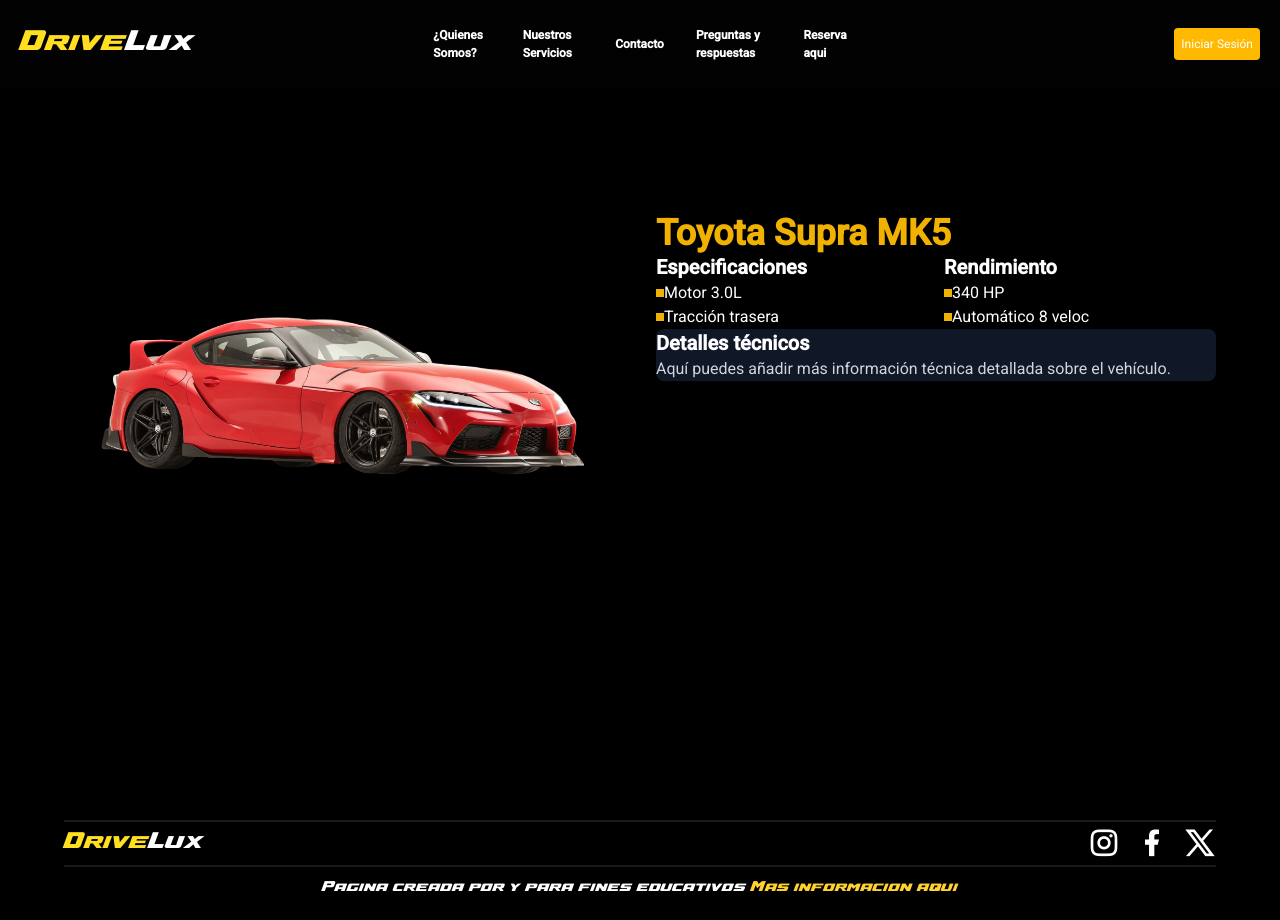
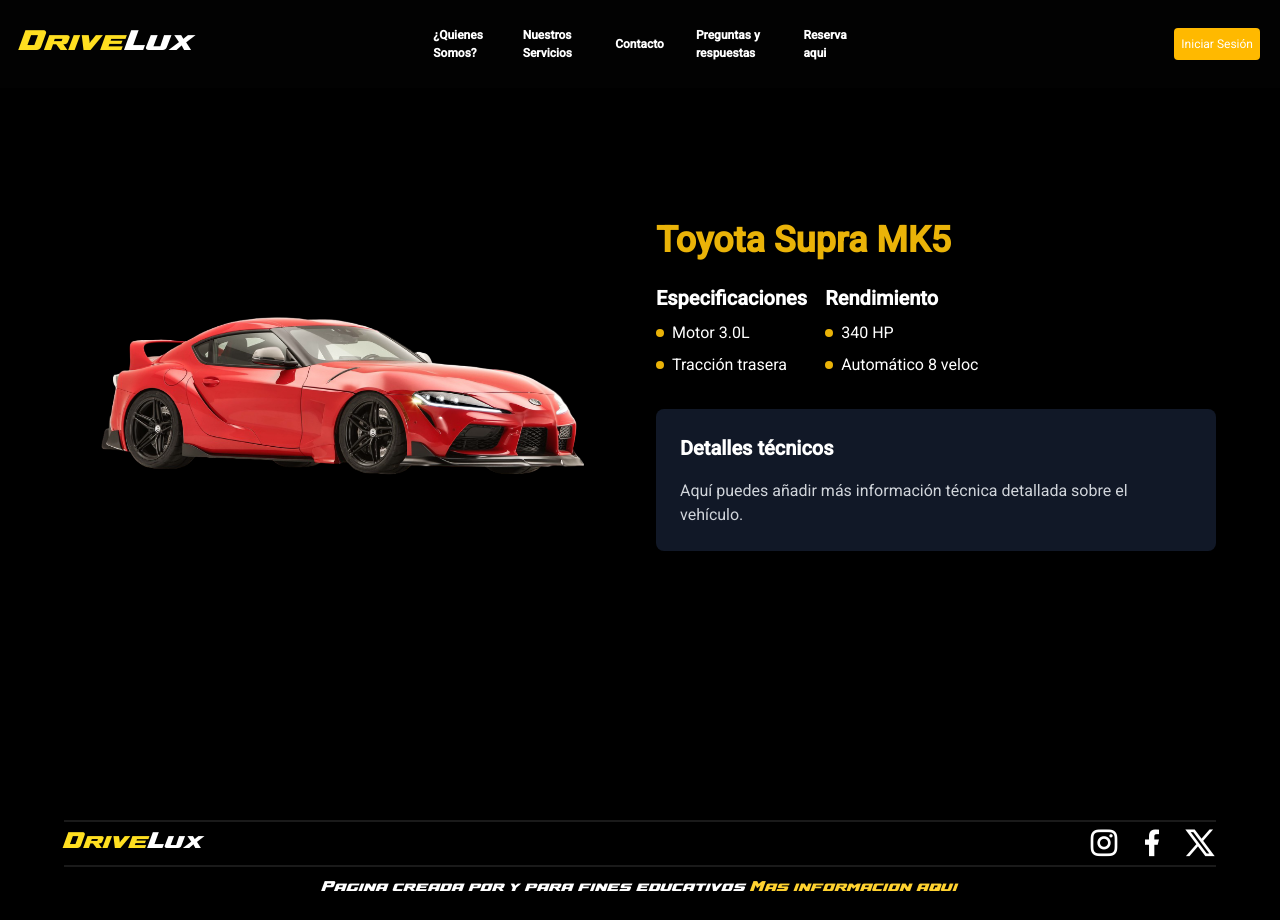
Before and after one commit to abrambarrientos/DriveLux, an Angular app: page /carros/1 in a window 1280 px wide. Built offline with nearby package versions, Linux system fonts and the light colour scheme.

Commit message:
feat: Refactor CarroDetalle component styles and structure for improved layout and readability

```diff
--- a/src/app/components/carro-detalle/carro-detalle.component.css
+++ b/src/app/components/carro-detalle/carro-detalle.component.css
@@ -0,0 +1,111 @@
+/* carro-detalle.component.css */
+.car-detail-container {
+    background-color: black;
+    color: white;
+    height: 100%;
+    width: 100%;
+    display: flex;
+    align-items: center;
+    justify-content: center;
+    padding: 32px; /* p-8 equivalente */
+  }
+
+  .car-detail-wrapper {
+    max-width: 72rem; /* max-w-6xl equivalente */
+    margin: 0 auto;
+  }
+
+  .car-detail-grid {
+    display: grid;
+    grid-template-columns: 1fr;
+    gap: 32px; /* gap-8 equivalente */
+  }
+
+  @media (min-width: 768px) {
+    .car-detail-grid {
+      grid-template-columns: repeat(2, 1fr);
+    }
+  }
+
+  .car-image-container {
+    border-radius: 8px; /* rounded-lg equivalente */
+    overflow: hidden;
+  }
+
+  .car-image {
+    width: 100%;
+    height: auto;
+    object-fit: cover;
+  }
+
+  .car-details {
+    display: flex;
+    flex-direction: column;
+    justify-content: flex-start;
+    align-items: flex-start;
+  }
+
+  .car-title {
+    font-size: 2.25rem; /* text-4xl equivalente */
+    font-weight: bold;
+    margin-bottom: 16px; /* mb-4 equivalente */
+    color: #eab308; /* text-yellow-500 equivalente */
+  }
+
+  .specs-grid {
+    display: grid;
+    grid-template-columns: repeat(2, 1fr);
+    gap: 16px; /* gap-4 equivalente */
+    margin-bottom: 32px; /* mb-8 equivalente */
+  }
+
+  .specs-title {
+    font-size: 1.25rem; /* text-xl equivalente */
+    font-weight: 600; /* font-semibold equivalente */
+    margin-bottom: 8px; /* mb-2 equivalente */
+  }
+
+  .specs-list {
+    display: flex;
+    flex-direction: column;
+    gap: 8px; /* space-y-2 equivalente */
+  }
+
+  .spec-item {
+    display: flex;
+    align-items: center;
+  }
+
+  .spec-icon {
+    display: inline-block;
+    width: 8px; /* w-2 equivalente */
+    height: 8px; /* h-2 equivalente */
+    background-color: #eab308; /* bg-yellow-500 equivalente */
+    margin-right: 8px; /* mr-2 equivalente */
+    border-radius: 50%;
+  }
+
+  .tech-details {
+    background-color: rgb(17, 24, 39); /* bg-gray-900 equivalente */
+    padding: 24px; /* p-6 equivalente */
+    border-radius: 8px; /* rounded-lg equivalente */
+  }
+
+  .tech-title {
+    font-size: 1.25rem; /* text-xl equivalente */
+    font-weight: 600; /* font-semibold equivalente */
+    margin-bottom: 16px; /* mb-4 equivalente */
+  }
+
+  .tech-description {
+    color: rgb(209, 213, 219); /* text-gray-300 equivalente */
+  }
+
+  .loading-container {
+    text-align: center;
+    padding: 80px 0; /* py-20 equivalente */
+  }
+
+  .loading-text {
+    font-size: 1.25rem; /* text-xl equivalente */
+  }
--- a/src/app/components/carro-detalle/carro-detalle.component.html
+++ b/src/app/components/carro-detalle/carro-detalle.component.html
@@ -1,34 +1,34 @@
-<div class=" bg-black text-white h-full w-full flex items-center justify-center">
-    <div class=" max-w-6xl mx-auto ">
+<div class="car-detail-container">
+  <div class="car-detail-wrapper">
     @if (carro) {
-        <div class="grid grid-cols-1 md:grid-cols-2 gap-8">
+      <div class="car-detail-grid">
         <!-- Imagen -->
-          <div class="rounded-lg overflow-hidden">
-            <img [src]="carro.imagen" [alt]="carro.nombre" class="w-full h-auto object-cover">
+        <div class="car-image-container">
+          <img [src]="carro.imagen" [alt]="carro.nombre" class="car-image">
         </div>
 
         <!-- Detalles -->
-          <div>
-            <h1 class="text-4xl font-bold mb-4 text-yellow-500">{{ carro.nombre }}</h1>
+        <div class="car-details">
+          <h1 class="car-title">{{ carro.nombre }}</h1>
 
-            <div class="grid grid-cols-2 gap-4 mb-8">
-              <div>
-                <h3 class="text-xl font-semibold mb-2">Especificaciones</h3>
-                <ul class="space-y-2">
+          <div class="specs-grid">
+            <div class="specs-column">
+              <h3 class="specs-title">Especificaciones</h3>
+              <ul class="specs-list">
                 @for (spec of carro.caracteristicasIzq; track spec) {
-                    <li class="flex items-center">
-                      <span class="inline-block w-2 h-2 bg-yellow-500 mr-2"></span>
+                  <li class="spec-item">
+                    <span class="spec-icon"></span>
                     {{ spec }}
                   </li>
                 }
               </ul>
             </div>
-              <div>
-                <h3 class="text-xl font-semibold mb-2">Rendimiento</h3>
-                <ul class="space-y-2">
+            <div class="specs-column">
+              <h3 class="specs-title">Rendimiento</h3>
+              <ul class="specs-list">
                 @for (perf of carro.caracteristicasDer; track perf) {
-                    <li class="flex items-center">
-                      <span class="inline-block w-2 h-2 bg-yellow-500 mr-2"></span>
+                  <li class="spec-item">
+                    <span class="spec-icon"></span>
                     {{ perf }}
                   </li>
                 }
@@ -37,16 +37,15 @@
           </div>
 
           <!-- Información adicional -->
-            <div class="bg-gray-900 p-6 rounded-lg">
-              <h3 class="text-xl font-semibold mb-4">Detalles técnicos</h3>
-              <p class="text-gray-300">Aquí puedes añadir más información técnica detallada sobre el vehículo.</p>
+          <div class="tech-details">
+            <h3 class="tech-title">Detalles técnicos</h3>
+            <p class="tech-description">Aquí puedes añadir más información técnica detallada sobre el vehículo.</p>
           </div>
         </div>
       </div>
-
     } @else {
-        <div class="text-center py-20">
-          <p class="text-xl">Cargando información del vehículo...</p>
+      <div class="loading-container">
+        <p class="loading-text">Cargando información del vehículo...</p>
       </div>
     }
   </div>
--- a/src/index.html
+++ b/src/index.html
@@ -12,6 +12,7 @@
     href="https://cdn.jsdelivr.net/npm/remixicon@4.5.0/fonts/remixicon.css"
     rel="stylesheet"
 />
+<script src="https://cdn.jsdelivr.net/npm/@tailwindcss/browser@4"></script>
 </head>
 <body>
   <app-root></app-root>
```
Lines whose indentation alone changed are shown as unchanged.
